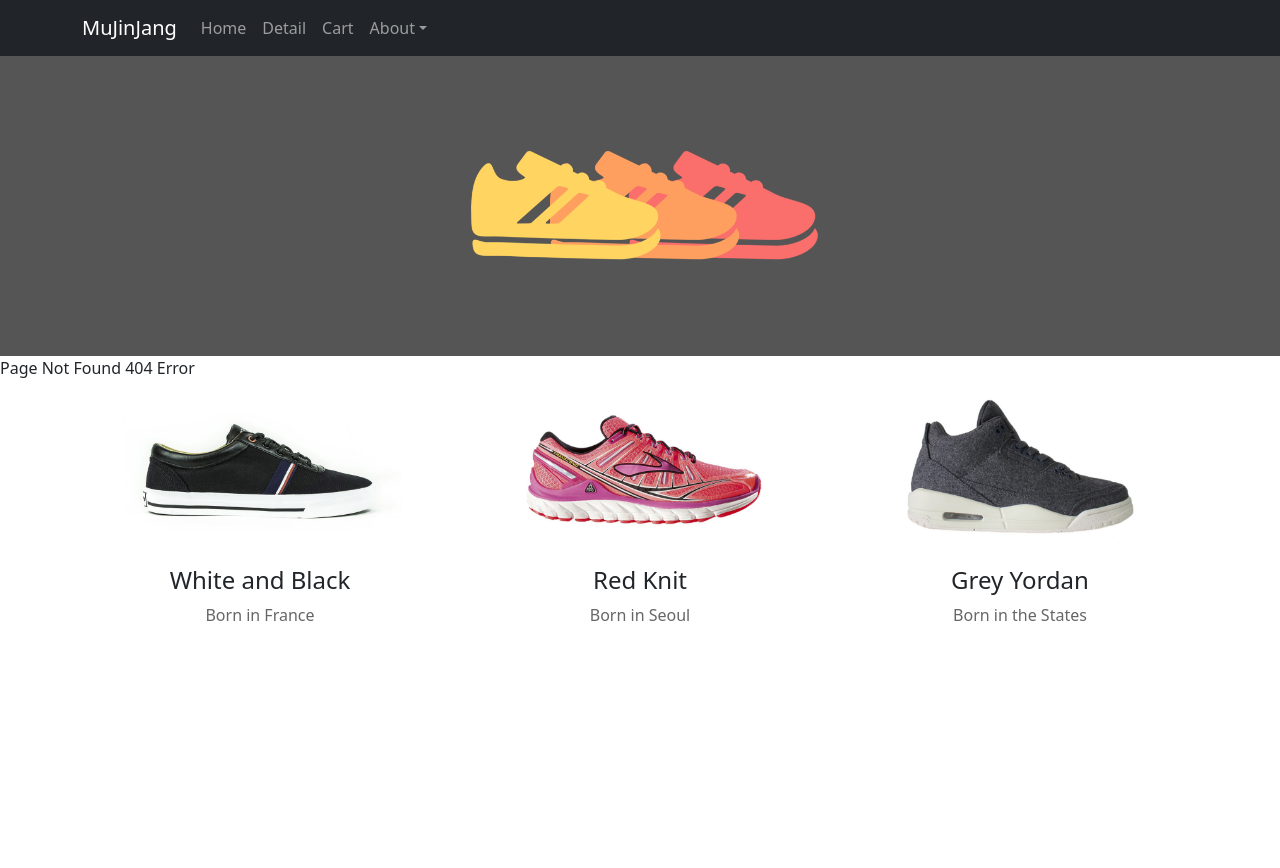
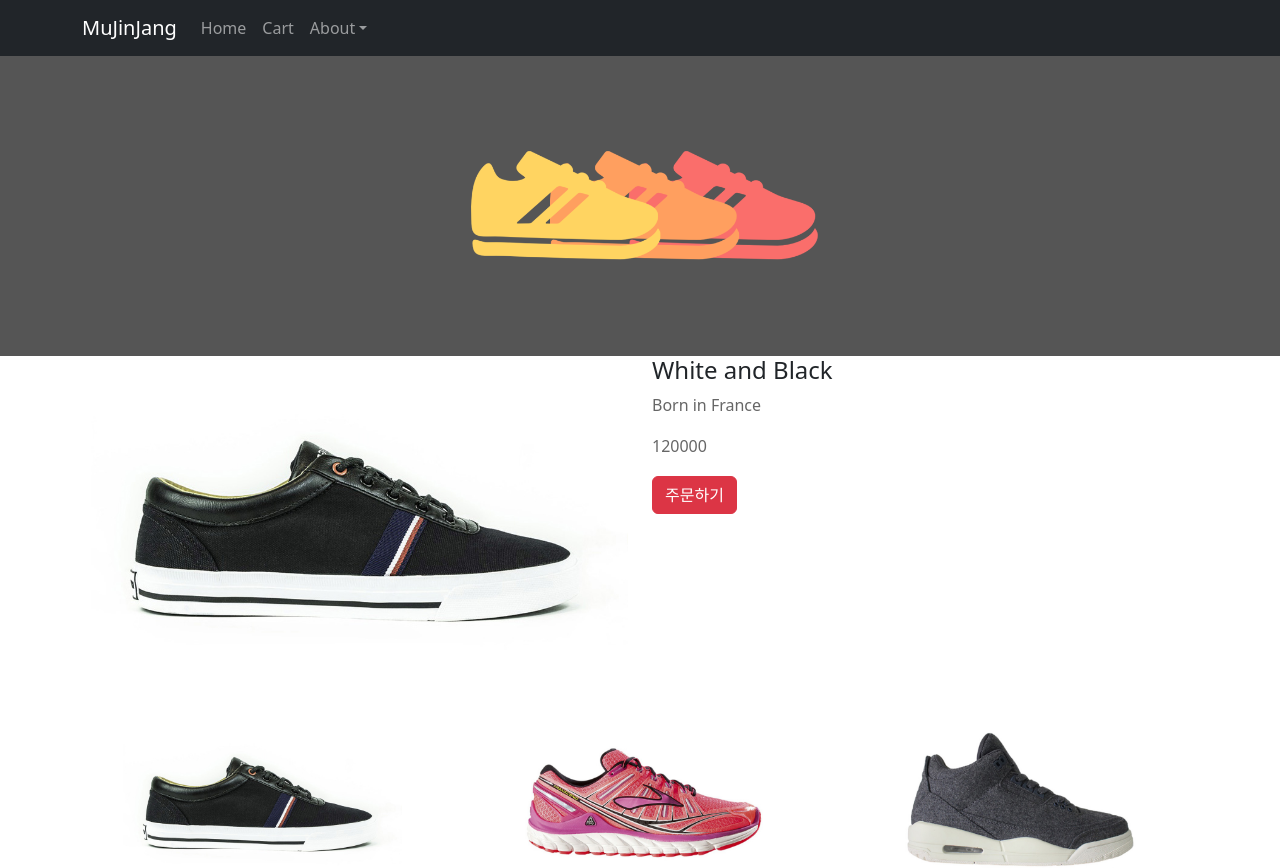
Before and after one commit to johnbyeon/shoes-shop, a React (Vite) app: page /detail/1 in a window 1280 px wide. Before the commit this address had no page. Shown: the top 868 px of the page. Before the commit the page ends 800 px from the top, so only its background shows below. Built offline with nearby package versions, Linux system fonts and the light colour scheme.

Commit message:
디테일페이지작업완료

```diff
--- a/src/App.jsx
+++ b/src/App.jsx
@@ -36,7 +36,7 @@
       {/* 스프링에서 사용하는 컨트롤러 */}
       <Routes>
         <Route path="/" element={<div>메인페이지</div>} />
-        <Route path="/detail" element={<Detail />} />
+        <Route path="/detail/:id" element={<Detail product={product} setProduct={setProduct}/>} />
         <Route path="/cart" element={<div>장바구니페이지</div>} />
         <Route path='/about' element={<About />}>
                 <Route path='member'element={<div>Member</div>}></Route>
--- a/src/AppNavBar/index.jsx
+++ b/src/AppNavBar/index.jsx
@@ -14,7 +14,6 @@
                     <Navbar.Brand href="/">MuJinJang</Navbar.Brand>
                     <Nav className="me-auto">
                         <Nav.Link onClick={()=>{navigate('/')}}>Home</Nav.Link>
-                        <Nav.Link onClick={()=>{navigate('/detail')}}>Detail</Nav.Link>
                         <Nav.Link onClick={()=>{navigate('/cart')}}>Cart</Nav.Link>
                         <NavDropdown id="navbarScrollingDropdown" title="About">
                             <NavDropdown.Item onClick={()=>{navigate('/about/member')}}>member</NavDropdown.Item>
--- a/src/Detail/index.jsx
+++ b/src/Detail/index.jsx
@@ -1,14 +1,31 @@
-function Detail(){
+import { useNavigate, useParams } from "react-router-dom"
+
+function Detail(props){
+    let {id} = useParams();
+    const navigate = useNavigate(); //파라미터를 변수로 저장할때에 중괄호 필수
+    console.log(id);
+    const findProduct = props.product ? props.product.find(item=>{
+        return item.id===Number(id-1)
+    }): null;
+
+    if(findProduct == null){
+        alert("데이터를 찾을수 없습니다");
+        navigate(-1);
+        return null;
+    }
+
+
+    console.log(findProduct);
     return(
         <div className="container">
             <div className="row">
                 <div className="col-md-6">
-                    <img src="/images/shoes1.jpg" width="100%" />
+                    <img src={`/images/shoes${findProduct.id+1}.jpg`} width="100%" />
                 </div>
                 <div className="col-md-6">
-                    <h4>상품명</h4>
-                    <p>상품설명</p>
-                    <p>150000</p>
+                    <h4>{findProduct.title}</h4>
+                    <p>{findProduct.content}</p>
+                    <p>{findProduct.price}</p>
                     <button className="btn btn-danger">주문하기</button>
                 </div>
             </div>
--- a/src/Product/index.jsx
+++ b/src/Product/index.jsx
@@ -1,9 +1,11 @@
 import { Col } from "react-bootstrap"
+import { useNavigate } from "react-router-dom";
 function Product(props) {
     const image = `/images/shoes${props.shoes.id + 1}.jpg`;
+    const navigate = useNavigate();
     return (
         <>
-            <img src={image}
+            <img src={image} onClick={()=>{navigate(`/detail/${props.shoes.id+1}`)}}
                 width="80%" />
             <h4>{props.shoes.title}</h4>
             <p>{props.shoes.content}</p>
```
